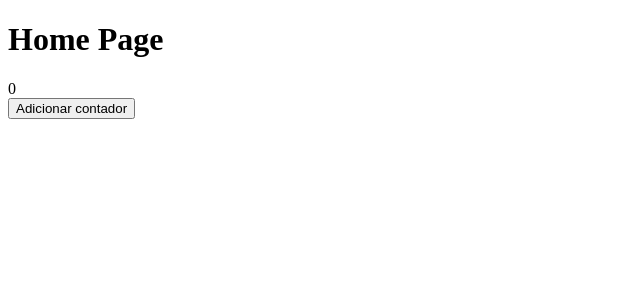
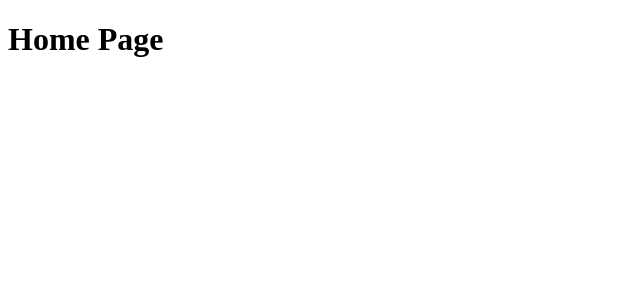
Before and after one commit to lacj2000/firstBackendNext, a Next.js app: page / in a window 1280 px wide. Shown: the top 300 px of the page, without its empty margins (0-640 px from the left). Built offline with nearby package versions, Linux system fonts and the light colour scheme.

Commit message:
update - home

```diff
--- a/pages/index.js
+++ b/pages/index.js
@@ -4,25 +4,8 @@ const Home = () => {
   return (
     <div>
       <h1>Home Page</h1>
-      <Counter />
     </div>
   );
 }
 
-
-const Counter = () =>{
-  const [counter, setCounter] = useState(0)
-
-  const _addCounter = () =>{
-    setCounter(counter+1)
-  }
-
-  return (
-    <>
-      <div>{ counter }</div>
-      <button onClick={_addCounter} >Adicionar contador</button>
-    </>
-  )
-}
-
 export default Home;
```
